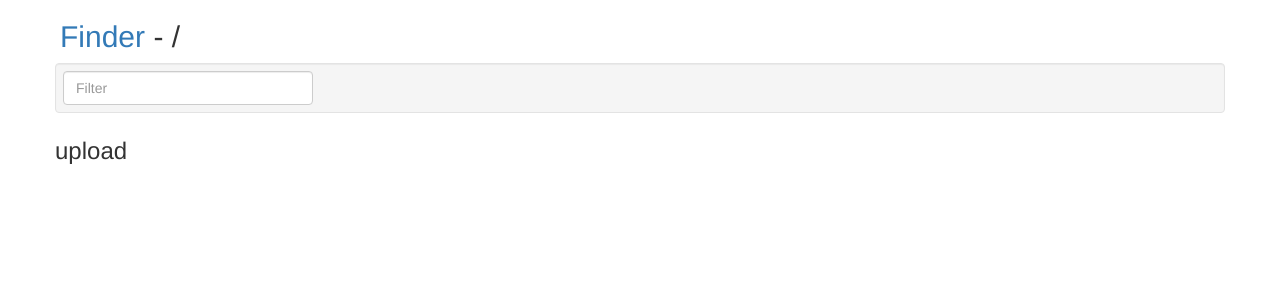
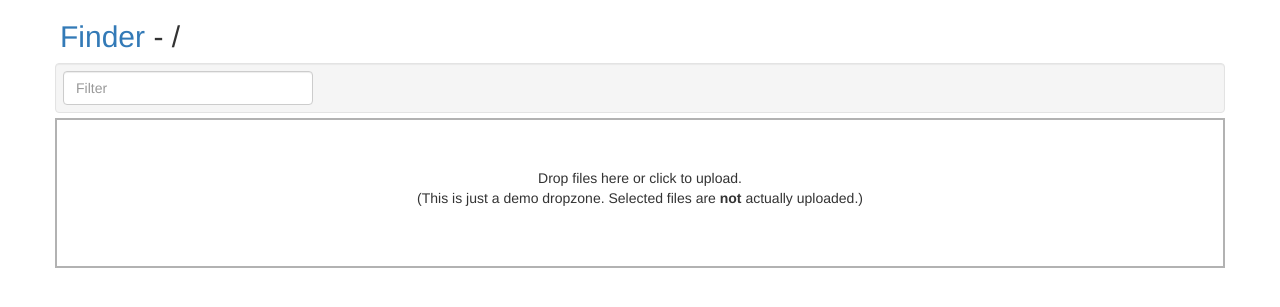
Before and after one commit to hyxf/finder-py, a Flask app: page /up88/ in a window 1280 px wide. Shown: the top 307 px of the page. Run offline with Flask 2, Linux system fonts and the light colour scheme; parts of the project's set-up code (start-up, migrations or seed data) failed here and were passed over; some libraries are stand-ins or nearby versions.

Commit message:
modify index.html

```diff
--- a/finder/templates/layout.html
+++ b/finder/templates/layout.html
@@ -8,7 +8,8 @@
     <link rel="icon" type="image/x-icon" href="/static/favicon.png"/>
     <title>{{title}} - {{path}}</title>
     <link rel="stylesheet" href="/static/bootstrap/css/bootstrap.css">
-
+    {% block style %}
+    {% endblock %}
 </head>
 
 <body>
@@ -40,6 +41,9 @@
     {% block body %}
     {% endblock %}
 
+    {% block script %}
+    {% endblock %}
+
 </div>
 </body>
 
--- a/finder/templates/upload.html
+++ b/finder/templates/upload.html
@@ -1,4 +1,11 @@
 {% extends 'layout.html' %}
+
+{% block style %}
+
+<link rel="stylesheet" href="/static/dropzone/dropzone.css">
+<link rel="stylesheet" href="/static/dropzone/basic.css">
+
+{% endblock %}
 
 {% block upload %}
 
@@ -9,7 +16,26 @@
 {% block body %}
 
 <div class="row">
-    <h3>upload</h3>
+    <div id="dropzone">
+        <form action="/upload" class="dropzone needsclick dz-clickable" id="demo-upload">
+
+            <div class="dz-message needsclick">
+                Drop files here or click to upload.<br>
+                <span class="note needsclick">(This is just a demo dropzone. Selected files are <strong>not</strong> actually uploaded.)</span>
+            </div>
+
+        </form>
+    </div>
 </div>
 
 {% endblock %}
+
+
+{% block script %}
+<script src="/static/dropzone/dropzone.js"></script>
+<script src="/static/dropzone/dropzone-amd-module.js"></script>
+
+<script>
+
+</script>
+{% endblock %}
```
Also changed, not shown: finder/templates/index.html (+7 -2 lines).
